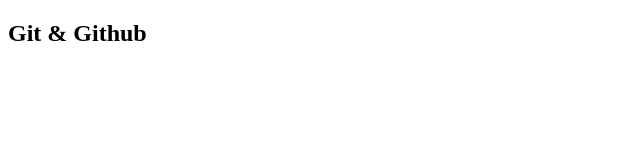
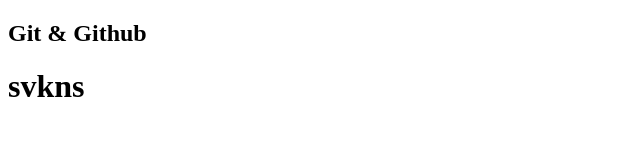
Before and after one commit to 31032004aditya/My-Project, a plain HTML site: page index.html in a window 1280 px wide. Shown: the whole page, without its empty margins (0-640 px from the left). Drawn offline with Linux system fonts and the light colour scheme.

Commit message:
some changes made after hard reset

```diff
--- a/index.html
+++ b/index.html
@@ -7,5 +7,6 @@
   </head>
   <body>
     <h2>Git & Github</h2>
+    <h1>svkns</h1>
   </body>
 </html>
```
